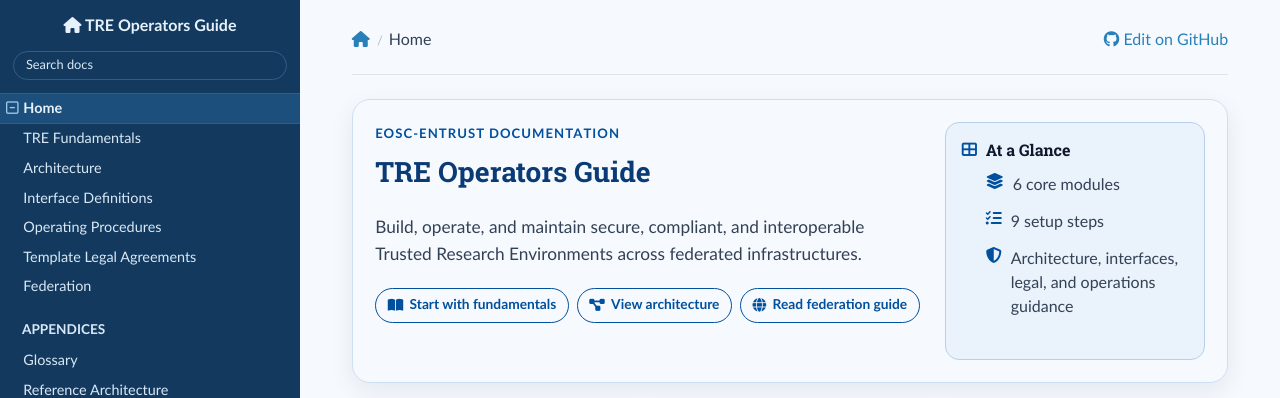
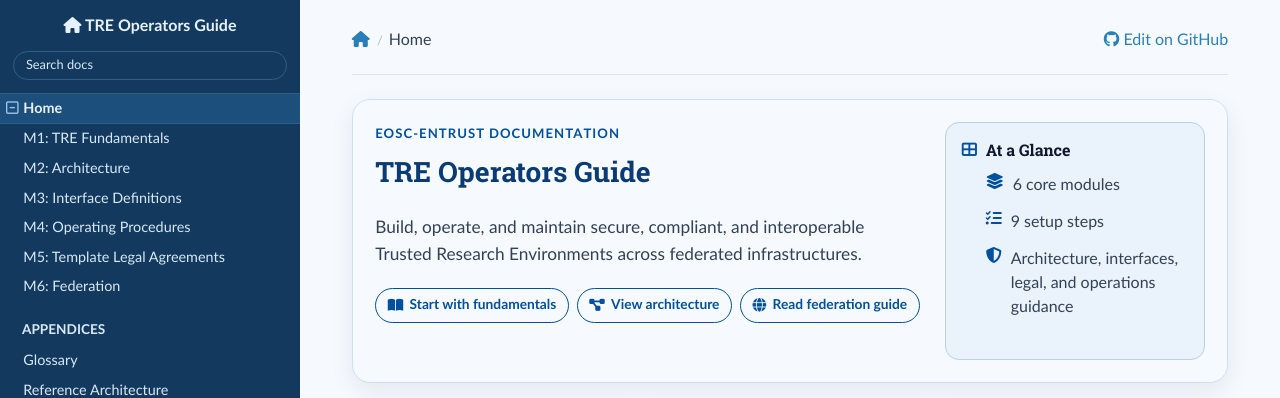
Before and after one commit to unioslo/tre-operators-docs, an MkDocs documentation site: the page built from docs/index.md, in a window 1280 px wide. Shown: the top 398 px of the page. Built offline with MkDocs 1.6.1, drawn with Linux system fonts in a browser that asks for light colours; nearby versions of some CDN libraries.

```diff
--- a/mkdocs.yml
+++ b/mkdocs.yml
@@ -11,12 +11,12 @@ extra_css:
 
 nav:
   - Home: index.md
-  - TRE Fundamentals: fundamentals.md
-  - Architecture: modules/architecture/index.md
-  - Interface Definitions: modules/interfaces/index.md
-  - Operating Procedures: modules/procedures/index.md
-  - Template Legal Agreements: modules/legal/index.md
-  - Federation: federation.md
+  - "M1: TRE Fundamentals": fundamentals.md
+  - "M2: Architecture": modules/architecture/index.md
+  - "M3: Interface Definitions": modules/interfaces/index.md
+  - "M4: Operating Procedures": modules/procedures/index.md
+  - "M5: Template Legal Agreements": modules/legal/index.md
+  - "M6: Federation": federation.md
   - Appendices:
       - Glossary: appendices/glossary.md
       - Reference Architecture: appendices/reference-architecture.md
```
